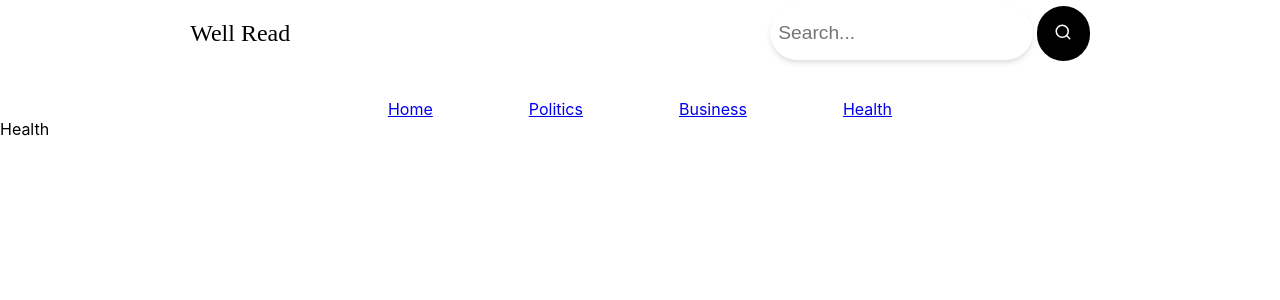
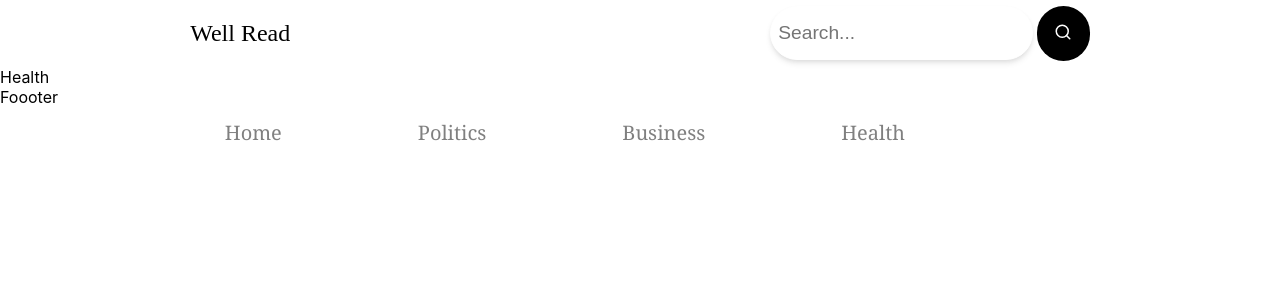
Before and after one commit to Jacsonrai/tutorClass, a React (Create React App) app: page /health in a window 1280 px wide. Shown: the top 300 px of the page. Built offline with nearby package versions, Linux system fonts and the light colour scheme.

Commit message:
footerstyle

```diff
--- a/src/Component/NavSection/BottomNav.css
+++ b/src/Component/NavSection/BottomNav.css
@@ -1,7 +1,28 @@
 .BottomNav-Container{
     display: flex;
-    justify-content: center;
     margin-top: 2em;
     gap: 6em;
+    margin-left: 0%;
+    margin-right: 0%;
 
 }
+
+
+.BottomNav-Container{
+    position: relative;
+
+}
+.main-bottomContainer{
+    position: absolute;
+    left: 16%;
+
+
+}
+.navLinkClass{
+    padding: 1em;
+    color: gray;
+    font-size: 20px;
+    text-decoration: none;
+    font-family: Georgia, 'Times New Roman', Times, serif;
+
+}
--- a/src/Component/NavSection/BottomNav.jsx
+++ b/src/Component/NavSection/BottomNav.jsx
@@ -1,9 +1,10 @@
 import React from "react";
 import "./BottomNav.css";
 import { NavLink } from "react-router-dom";
+
 function BottomNav({ navData }) {
   return (
-    <>
+    < div className="main-bottomContainer">
       <div className="BottomNav-Container">
         {navData.map((each, index) => (
           <NavLink className={"navLinkClass"} to={each.url}>
@@ -11,8 +12,7 @@ function BottomNav({ navData }) {
           </NavLink>
         ))}
       </div>
-    </>
+    </div>
   );
-}
-
-export default BottomNav;
+        }
+        export default BottomNav;
--- /dev/null
+++ b/src/Component/NavSection/Foooter.jsx
@@ -0,0 +1,9 @@
+import React from 'react'
+
+function Foooter() {
+  return (
+    <div>Foooter</div>
+  )
+}
+
+export default Foooter
--- a/src/Component/NavSection/TopNav.jsx
+++ b/src/Component/NavSection/TopNav.jsx
@@ -24,5 +24,4 @@ const TopNav = () => {
     </div>
   );
 };
-
 export default TopNav;
--- a/src/Routing/Routing.jsx
+++ b/src/Routing/Routing.jsx
@@ -1,6 +1,7 @@
 import React from "react";
 import { Routes, Route } from "react-router-dom";
 import BottomNav from "../Component/NavSection/BottomNav";
+import Foooter from "../Component/NavSection/Foooter";
 import TopNav from "../Component/NavSection/TopNav";
 import Business from "../Pages/Business/Business";
 import Health from "../Pages/Health/Health";
@@ -10,7 +11,7 @@ const Routing = () => {
   const navData = [
     {
       label: "Home",
-      url: "/",
+      url: "/Home",
     },
     {
       label: "Politics",
@@ -27,18 +28,23 @@ const Routing = () => {
   ];
   return (
     <>
+
       <TopNav />
 
       <BottomNav navData={navData} />
 
+
+
       <Routes>
-        <Route path="/" element={<Home />} />
+        <Route path="/Home" element={<Home />} />
         <Route path="/politics" element={<Politics />} />
         <Route path="/business" element={<Business />} />
         <Route path="/health" element={<Health />} />
       </Routes>
+      <Foooter/>
     </>
   );
 };
 
+
 export default Routing;
```
